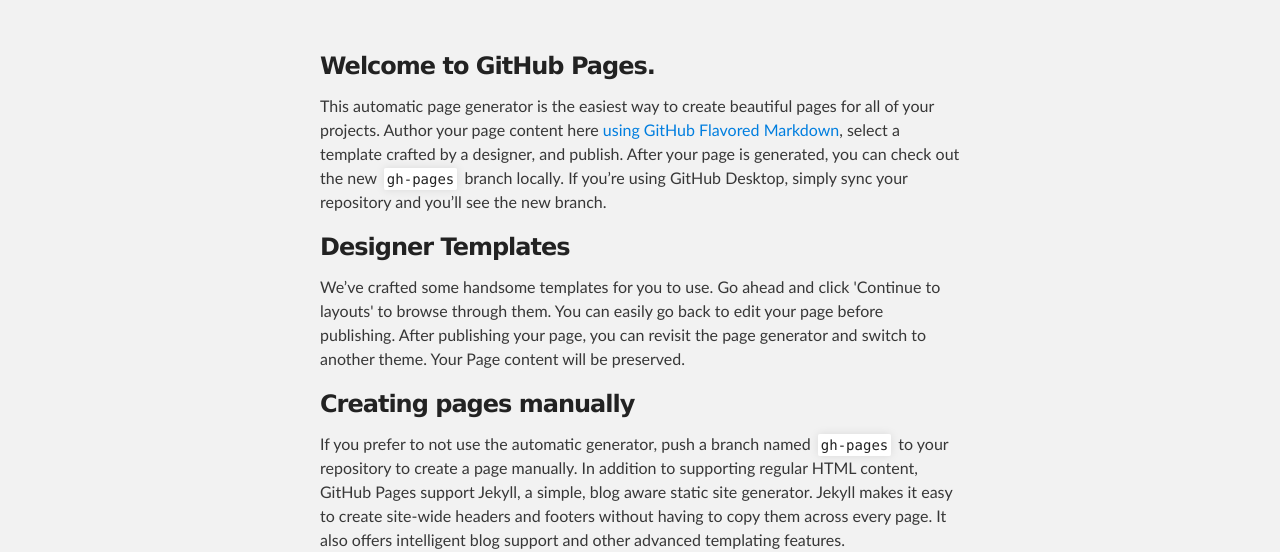
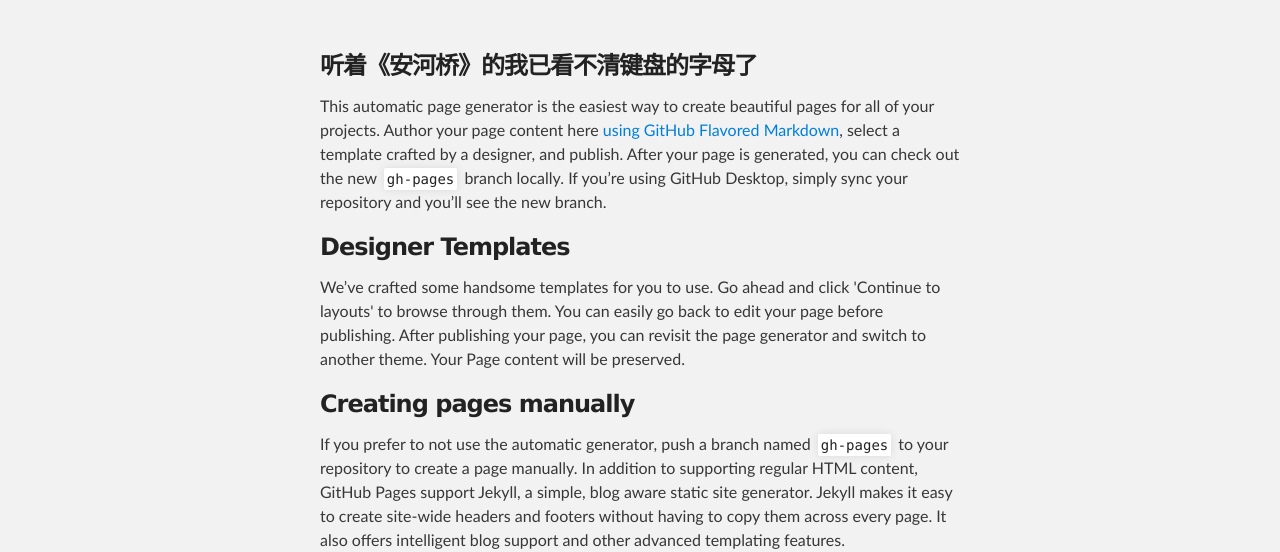
Before and after one commit to kevinsoho/kevinsoho.github.io, a plain HTML site: page index.html in a window 1280 px wide. Shown: the part 248-800 px from the top of the page. Drawn offline with Linux system fonts and the light colour scheme.

Commit message:
安河桥

```diff
--- a/index.html
+++ b/index.html
@@ -28,7 +28,7 @@
     <div id="main_content_wrap" class="outer">
       <section id="main_content" class="inner">
         <h3>
-<a id="welcome-to-github-pages" class="anchor" href="#welcome-to-github-pages" aria-hidden="true"><span aria-hidden="true" class="octicon octicon-link"></span></a>Welcome to GitHub Pages.</h3>
+<a id="welcome-to-github-pages" class="anchor" href="#welcome-to-github-pages" aria-hidden="true"><span aria-hidden="true" class="octicon octicon-link"></span></a>听着《安河桥》的我已看不清键盘的字母了</h3>
 
 <p>This automatic page generator is the easiest way to create beautiful pages for all of your projects. Author your page content here <a href="https://guides.github.com/features/mastering-markdown/">using GitHub Flavored Markdown</a>, select a template crafted by a designer, and publish. After your page is generated, you can check out the new <code>gh-pages</code> branch locally. If you’re using GitHub Desktop, simply sync your repository and you’ll see the new branch.</p>
 
```
